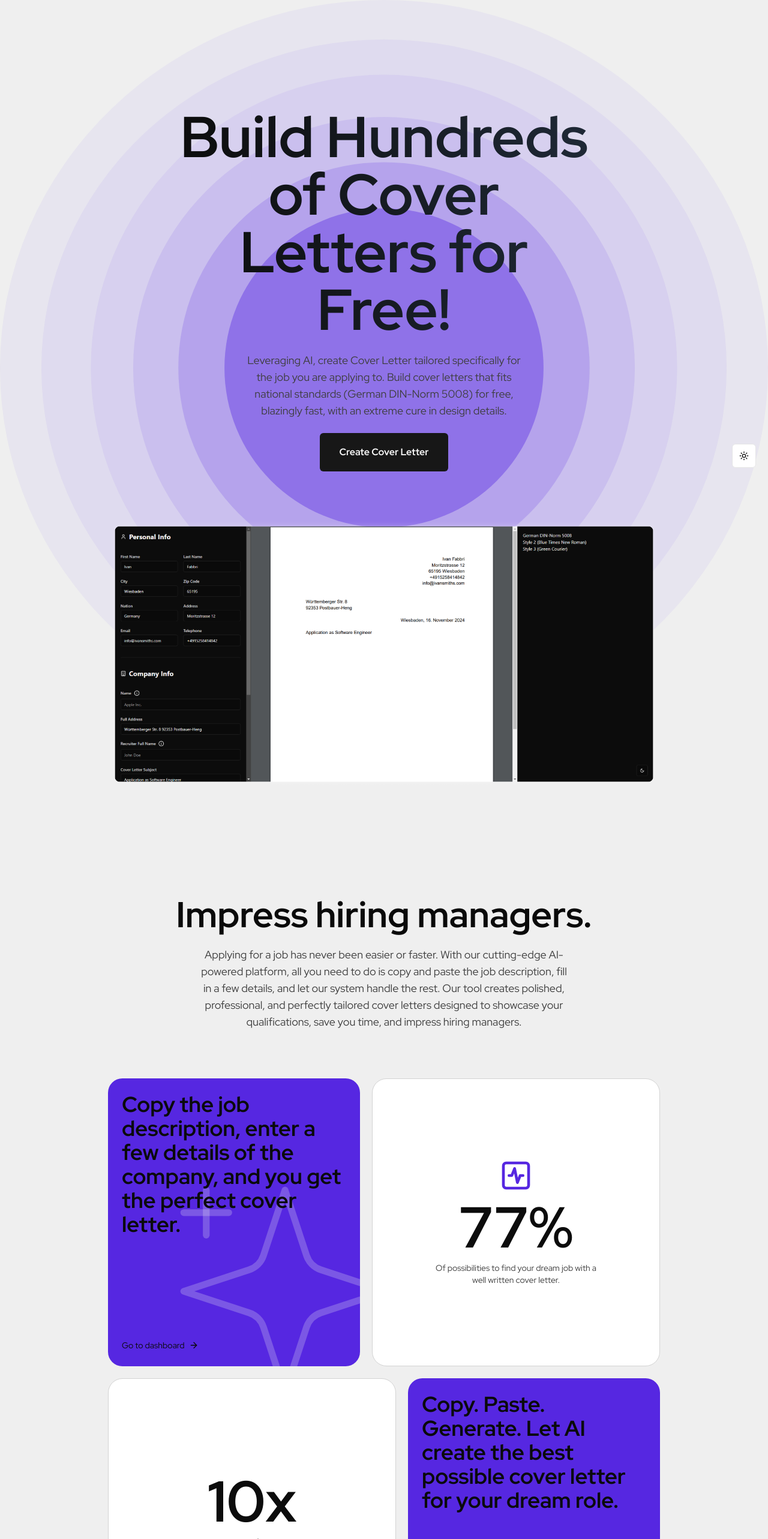
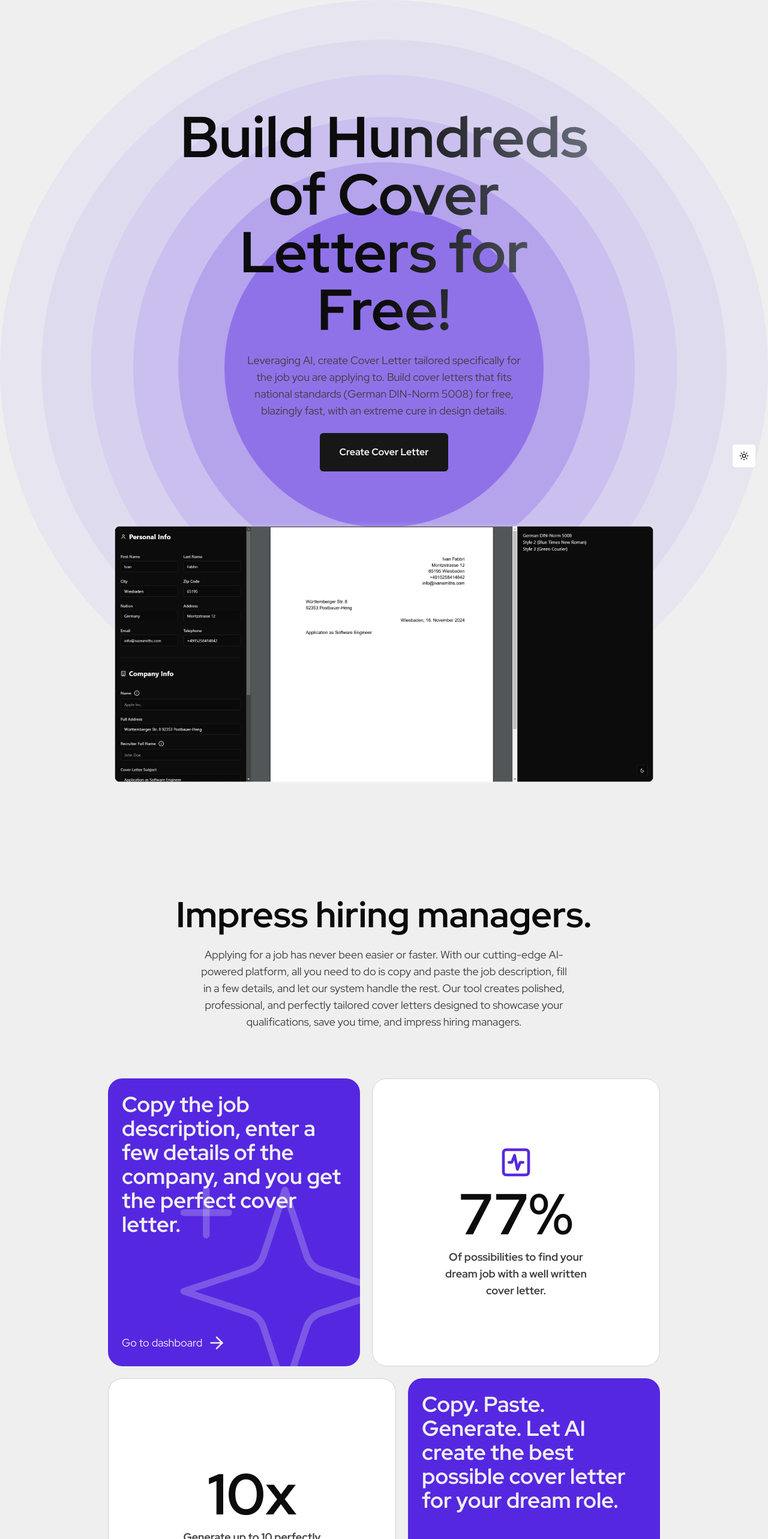
Before and after one commit to IvanSmiths/cover-letter-builder-pro, a Next.js app: page / in a window 1280 px wide. Shown: the top 2566 px of the page at 60% size. Built offline with nearby package versions, Linux system fonts and the light colour scheme.

Commit message:
improve style

```diff
--- a/components/home/cards/Card.tsx
+++ b/components/home/cards/Card.tsx
@@ -28,22 +28,23 @@ function Card({
     >
       {icon && icon}
       <h2
-        className={`${size === "small" ? "text-6xl text-dark dark:text-light md:text-8xl" : "z-20 text-2xl md:text-4xl"} font-bold`}
+        className={`${size === "small" ? "text-6xl text-dark dark:text-light md:text-8xl" : "z-20 text-2xl text-light md:text-4xl"} font-bold`}
       >
         {title}
       </h2>
       <p
-        className={`${size === "small" ? "text-center text-sm text-darkSecondary dark:text-lightSecondary" : "text-xl"}`}
+        className={`${size === "small" ? "text-center text-lg font-semibold text-darkSecondary dark:text-lightSecondary" : "text-xl"}`}
       >
         {description}
       </p>
       {iconAbsolute && iconAbsolute}
       {link && (
-        <div className="mt-auto">
-          <a href="#" className="inline-flex items-center text-sm font-medium">
-            {link} <ArrowRight className="ml-2 h-4 w-4" />
-          </a>
-        </div>
+        <a
+          href="#"
+          className="mt-auto inline-flex w-fit items-center text-lg text-light"
+        >
+          {link} <ArrowRight className="ml-2 h-8 w-8" />
+        </a>
       )}
     </div>
   );
--- a/components/home/header/HeaderText.tsx
+++ b/components/home/header/HeaderText.tsx
@@ -12,7 +12,7 @@ const HeaderText = ({ title, paragraph, isHero }: HeaderProps) => {
       className={`${isHero ? "px-0 pt-large md:px-xlarge md:pt-xxlarge" : "mt-large"} align-center flex flex-col items-center gap-regular`}
     >
       <h1
-        className={`${isHero ? "h-full bg-gradient-to-r from-dark to-gray-800 bg-clip-text text-4xl text-transparent dark:from-light dark:to-gray-300 md:text-7xl lg:text-8xl" : "text-6xl"} text-center font-bold`}
+        className={`${isHero ? "h-full bg-gradient-to-r from-dark via-dark to-gray-500 bg-clip-text text-4xl text-transparent dark:from-light dark:via-light dark:to-gray-400 md:text-7xl lg:text-8xl" : "text-6xl"} text-center font-bold`}
       >
         {title}
       </h1>
```
